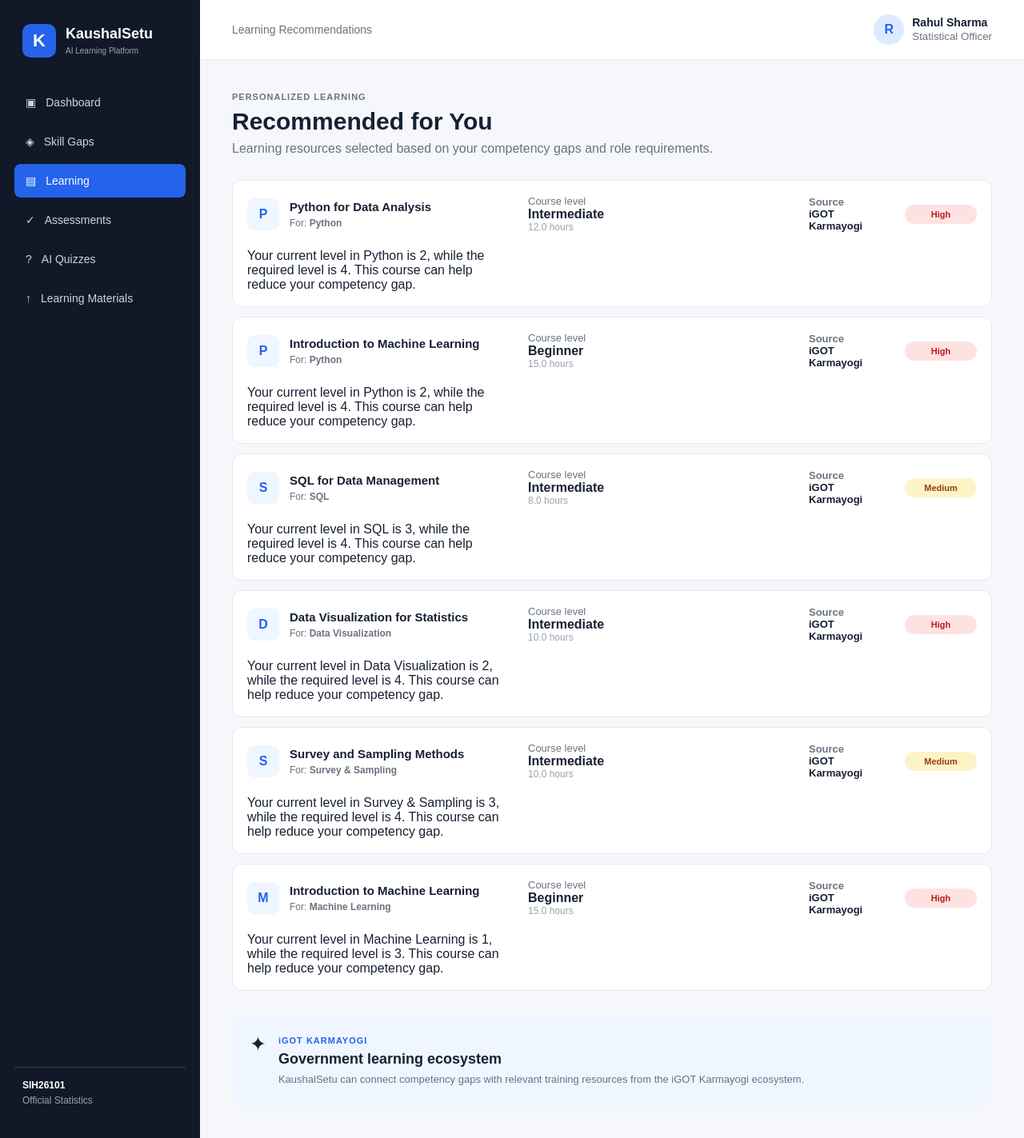
After one commit to Khushi-Gajapure/kaushalsetu-ai, a Django app: page /recommendations/ in a window 1280 px wide. The commit adds this page. Shown: the whole page at 80% size. Run offline with Django 5.2, Linux system fonts and the light colour scheme; data comes from the database, SQL or seed files in the repository; both versions use the stored data as it was after the commit.

Commit message:
recommendations added

```diff
--- a/config/urls.py
+++ b/config/urls.py
@@ -1,10 +1,15 @@
 from django.contrib import admin
 from django.urls import path
-
-from core.views import dashboard
+from core.views import dashboard, recommendations
 
 
 urlpatterns = [
     path("admin/", admin.site.urls),
     path("", dashboard, name="dashboard"),
+   path(
+    "recommendations/",
+    recommendations,
+    name="recommendations"
+),
+
 ]
--- /dev/null
+++ b/core/templates/core/recommendations.html
@@ -0,0 +1,288 @@
+{% load static %}
+
+<!DOCTYPE html>
+<html lang="en">
+
+<head>
+
+    <meta charset="UTF-8">
+    <meta name="viewport" content="width=device-width, initial-scale=1.0">
+
+    <title>Learning Recommendations | KaushalSetu AI</title>
+
+    <link rel="stylesheet"
+          href="{% static 'core/style.css' %}">
+
+</head>
+
+<body>
+
+<div class="app">
+
+    <!-- Sidebar -->
+
+    <aside class="sidebar">
+
+        <div class="logo">
+
+            <div class="logo-icon">
+                K
+            </div>
+
+            <div>
+                <h2>KaushalSetu</h2>
+                <span>AI Learning Platform</span>
+            </div>
+
+        </div>
+
+
+        <nav>
+
+            <a href="/" class="nav-item">
+                <span>▣</span>
+                Dashboard
+            </a>
+
+            <a href="#" class="nav-item">
+                <span>◈</span>
+                Skill Gaps
+            </a>
+
+            <a href="#" class="nav-item active">
+                <span>▤</span>
+                Learning
+            </a>
+
+            <a href="#" class="nav-item">
+                <span>✓</span>
+                Assessments
+            </a>
+
+            <a href="#" class="nav-item">
+                <span>?</span>
+                AI Quizzes
+            </a>
+
+            <a href="#" class="nav-item">
+                <span>↑</span>
+                Learning Materials
+            </a>
+
+        </nav>
+
+
+        <div class="sidebar-footer">
+
+            <p>SIH26101</p>
+
+            <span>
+                Official Statistics
+            </span>
+
+        </div>
+
+    </aside>
+
+
+    <!-- Main -->
+
+    <main class="main">
+
+        <header class="topbar">
+
+            <div>
+
+                <p class="breadcrumb">
+                    Learning Recommendations
+                </p>
+
+            </div>
+
+
+            <div class="profile">
+
+                <div class="avatar">
+                    {{ employee.user.first_name|first }}
+                </div>
+
+                <div>
+
+                    <strong>
+                        {{ employee.user.first_name }}
+                        {{ employee.user.last_name }}
+                    </strong>
+
+                    <small>
+                        {{ employee.role }}
+                    </small>
+
+                </div>
+
+            </div>
+
+        </header>
+
+
+        <section class="dashboard">
+
+
+            <!-- Page heading -->
+
+            <div class="welcome">
+
+                <p class="eyebrow">
+                    PERSONALIZED LEARNING
+                </p>
+
+                <h1>
+                    Recommended for You
+                </h1>
+
+                <p>
+                    Learning resources selected based on
+                    your competency gaps and role requirements.
+                </p>
+
+            </div>
+
+
+            <!-- Recommendations -->
+
+            <div class="competency-list">
+
+                {% for recommendation in recommendations %}
+
+                <div class="competency-card">
+
+
+                    <div class="competency-info">
+
+                        <div class="skill-icon">
+                            {{ recommendation.competency.name|first }}
+                        </div>
+
+                        <div>
+
+                            <h3>
+                                {{ recommendation.course.title }}
+                            </h3>
+
+                            <p>
+                                For:
+                                <strong>
+                                    {{ recommendation.competency.name }}
+                                </strong>
+                            </p>
+
+                        </div>
+
+                    </div>
+
+
+                    <div>
+
+                        <p class="stat-label">
+                            Course level
+                        </p>
+
+                        <strong>
+                            {{ recommendation.course.level }}
+                        </strong>
+
+                        <p class="stat-description">
+                            {{ recommendation.course.duration_hours }}
+                            hours
+                        </p>
+
+                    </div>
+
+
+                    <div class="gap-value">
+
+                        <span class="stat-label">
+                            Source
+                        </span>
+
+                        <p>
+                            {{ recommendation.course.source }}
+                        </p>
+
+                    </div>
+
+
+                    <div class="priority {{ recommendation.priority|lower }}">
+
+                        {{ recommendation.priority }}
+
+                    </div>
+
+
+                    <div>
+
+                        <p>
+                            {{ recommendation.reason }}
+                        </p>
+
+                    </div>
+
+                </div>
+
+                {% empty %}
+
+                <div class="stat-card">
+
+                    <h2>
+                        No recommendations yet
+                    </h2>
+
+                    <p>
+                        Complete an assessment to receive
+                        personalized learning recommendations.
+                    </p>
+
+                </div>
+
+                {% endfor %}
+
+            </div>
+
+
+            <!-- iGOT section -->
+
+            <div class="recommendation">
+
+                <div class="recommendation-icon">
+                    ✦
+                </div>
+
+                <div>
+
+                    <span class="eyebrow">
+                        iGOT KARMAYOGI
+                    </span>
+
+                    <h2>
+                        Government learning ecosystem
+                    </h2>
+
+                    <p>
+                        KaushalSetu can connect competency gaps
+                        with relevant training resources from
+                        the iGOT Karmayogi ecosystem.
+                    </p>
+
+                </div>
+
+            </div>
+
+
+        </section>
+
+    </main>
+
+</div>
+
+</body>
+
+</html>
--- a/core/views.py
+++ b/core/views.py
@@ -1,6 +1,6 @@
 from django.shortcuts import render, get_object_or_404
 
-from .models import Employee
+from .models import Employee, LearningRecommendation
 from .services.skill_gap import calculate_skill_gaps
 
 
@@ -38,3 +38,25 @@ def dashboard(request):
             "low_count": low_count,
         },
     )
+def recommendations(request):
+    employee = get_object_or_404(
+        Employee,
+        user__username="rahul"
+    )
+
+    recommendations = LearningRecommendation.objects.filter(
+        employee=employee,
+        completed=False
+    ).select_related(
+        "course",
+        "competency"
+    )
+
+    return render(
+        request,
+        "core/recommendations.html",
+        {
+            "employee": employee,
+            "recommendations": recommendations,
+        },
+    )
```
Also changed, not shown: core/services/recommendations.py (added, +71 -0 lines), core/templates/core/dashboard.html (+4 -4 lines), db.sqlite3.
